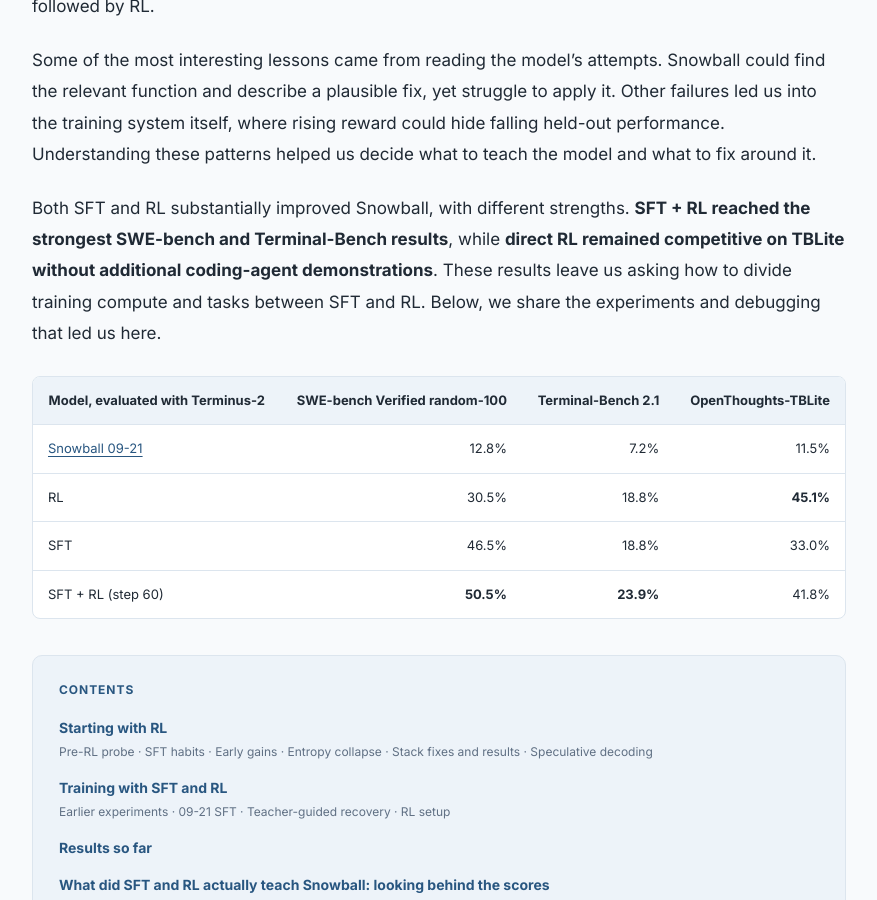
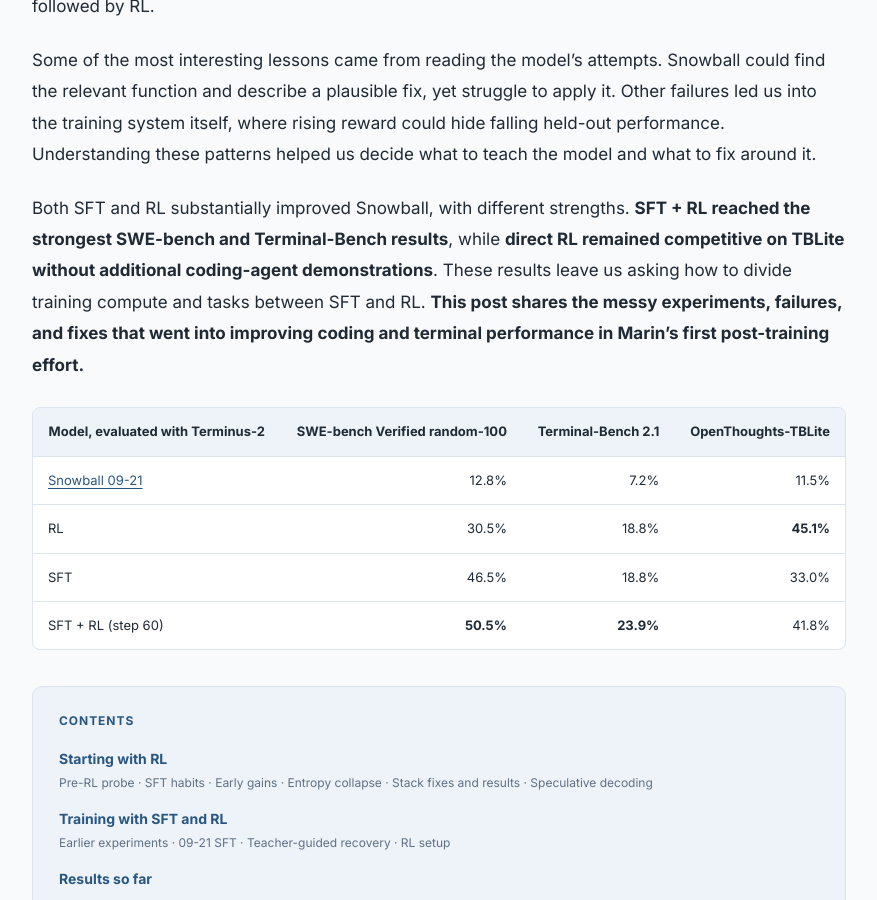
Before and after one commit to lukedhlee/lukedhlee.github.io, a Jekyll site: the page built from _posts/2026-10-21-turning-snowball-into-a-coding-agent.md, in a window 1280 px wide and 900 px high, scrolled down 1432 px. Shown: the whole window, without its empty margins (201-1078 px from the left). Built offline with Jekyll 4.4.1, drawn with Linux system fonts in a browser that asks for light colours.

Commit message:
Frame intro around the messy post-training journey

```diff
--- a/_posts/2026-10-21-turning-snowball-into-a-coding-agent.md
+++ b/_posts/2026-10-21-turning-snowball-into-a-coding-agent.md
@@ -31,7 +31,7 @@
 
 Some of the most interesting lessons came from reading the model’s attempts. Snowball could find the relevant function and describe a plausible fix, yet struggle to apply it. Other failures led us into the training system itself, where rising reward could hide falling held-out performance. Understanding these patterns helped us decide what to teach the model and what to fix around it.
 
-Both SFT and RL substantially improved Snowball, with different strengths. **SFT + RL reached the strongest SWE-bench and Terminal-Bench results**, while **direct RL remained competitive on TBLite without additional coding-agent demonstrations**. These results leave us asking how to divide training compute and tasks between SFT and RL. Below, we share the experiments and debugging that led us here.
+Both SFT and RL substantially improved Snowball, with different strengths. **SFT + RL reached the strongest SWE-bench and Terminal-Bench results**, while **direct RL remained competitive on TBLite without additional coding-agent demonstrations**. These results leave us asking how to divide training compute and tasks between SFT and RL. **This post shares the messy experiments, failures, and fixes that went into improving coding and terminal performance in Marin’s first post-training effort.**
 
 <div class="table-wrap" markdown="1">
 
```
